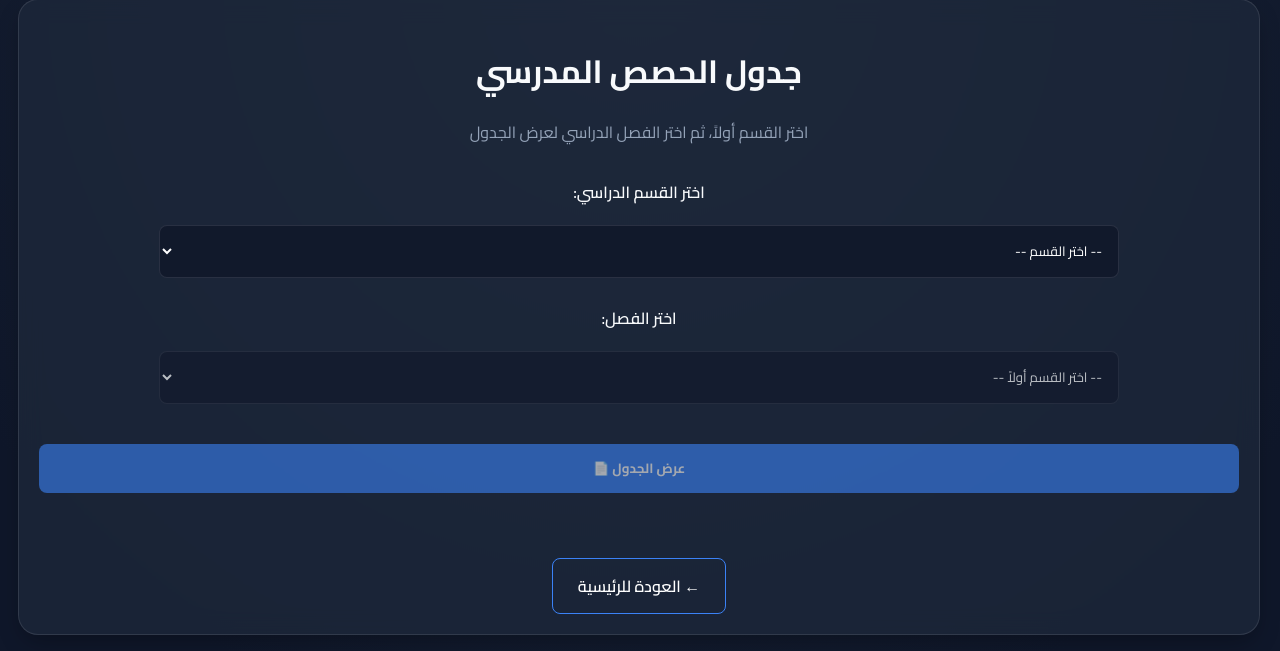
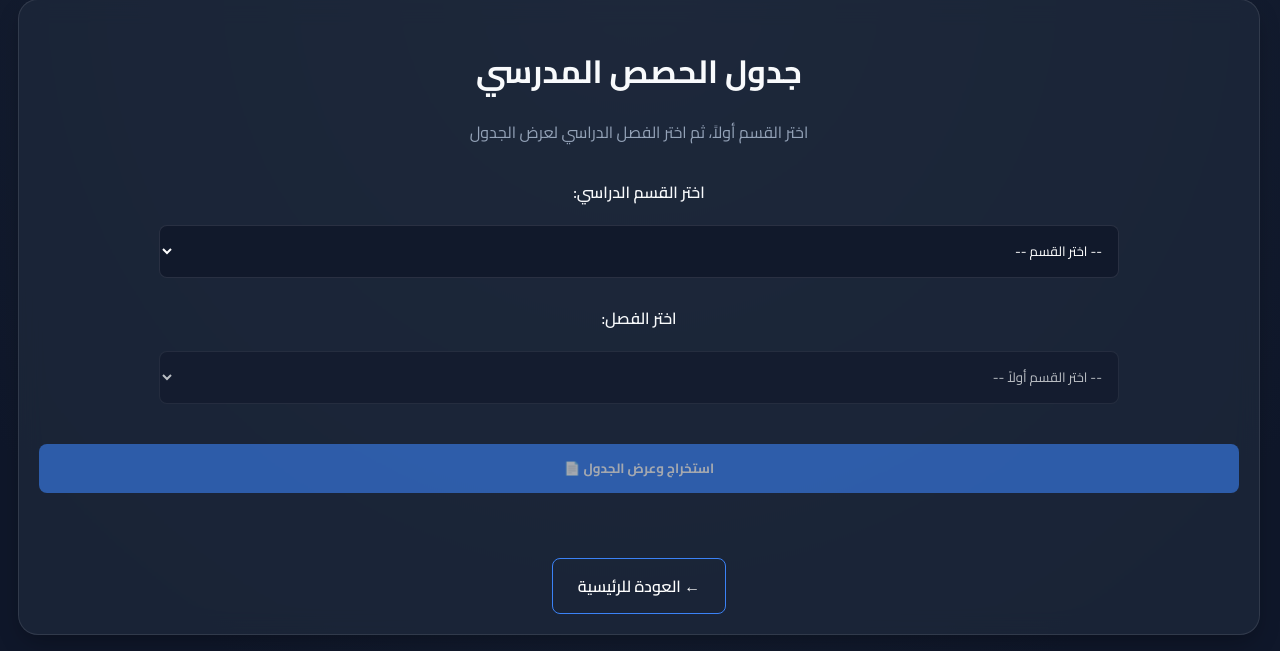
Before and after one commit to CairoSchool/Cairo.School.Platform-Alwakrah, a Flask app: page /display_schedule in a window 1280 px wide. Shown: the part 21-672 px from the top of the page. Run offline with Flask 3, Linux system fonts and the light colour scheme.

Commit message:
Add files via upload

```diff
--- a/templates/display_schedule.html
+++ b/templates/display_schedule.html
@@ -32,7 +32,7 @@
                 </select>
             </div>
 
-            <button type="submit" id="submitBtn" class="btn" style="background: var(--accent-color); color: #fff; width: 100%; border: none; padding: 12px; border-radius: 8px; font-weight: bold; cursor: pointer; transition: 0.3s; opacity: 0.6;" disabled>عرض الجدول 📄</button>
+            <button type="submit" id="submitBtn" class="btn" style="background: var(--accent-color); color: #fff; width: 100%; border: none; padding: 12px; border-radius: 8px; font-weight: bold; cursor: pointer; transition: 0.3s; opacity: 0.6;" disabled>استخراج وعرض الجدول 📄</button>
         </form>
 
         <br>
```
